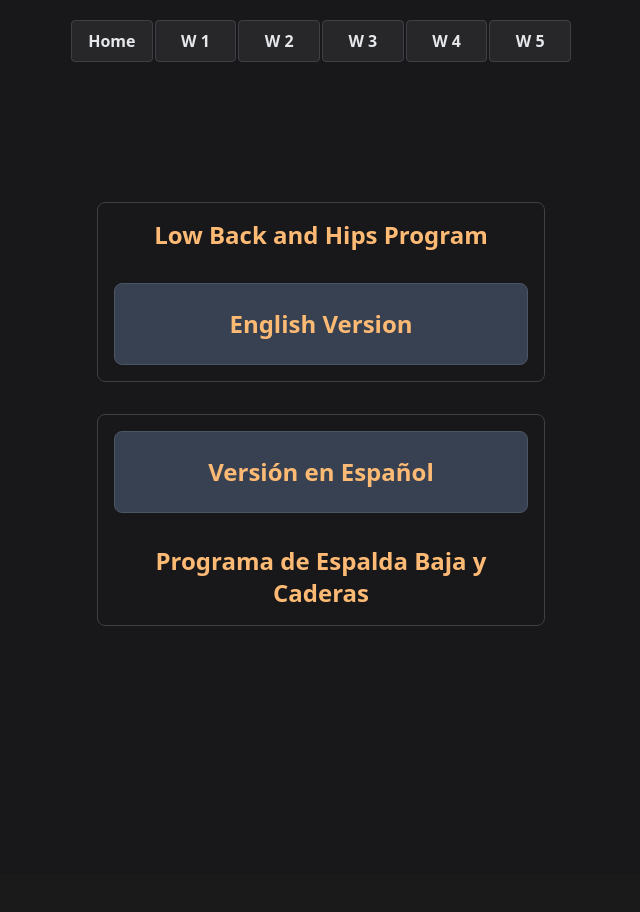
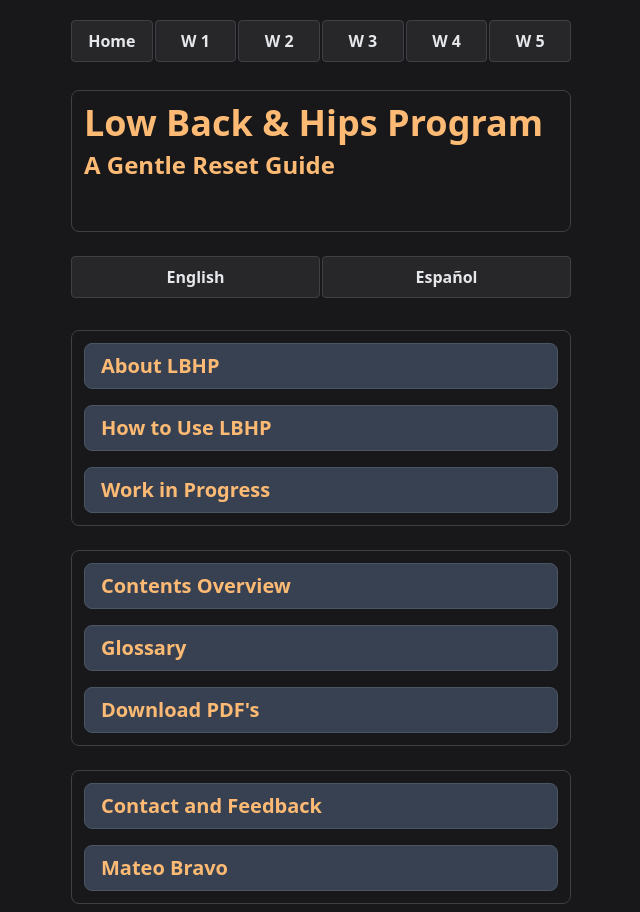
Before and after one commit to computermancer/LBHP, a Next.js app: page / in a window 1280 px wide. Shown: the whole page, without its empty margins (319-959 px from the left). Before the commit the page ends 874 px from the top, so only its background shows below. Built offline with nearby package versions, Linux system fonts and the light colour scheme.

Commit message:
languagestuff

```diff
--- a/pages/download.js
+++ b/pages/download.js
@@ -28,7 +28,7 @@ export default function Download() {
                   <a
                     href={pdf.file}
                     download={pdf.file.split('/').pop()}
-                    className="bg-gray-700 hover:bg-gray-600 text-orange-300 text-xl font-semibold py-2 px-4 rounded w-full text-left"
+                    className="w-full bg-gray-700 hover:bg-gray-600 text-orange-300 text-xl font-semibold py-2 px-4 rounded-lg transition-colors border border-gray-600"
                   >
                     {pdf.label}
                   </a>
--- a/pages/home.js
+++ b/pages/home.js
@@ -3,10 +3,10 @@ import LangNavBar from '../components/LangNavBar';
 
 export default function Home() {
   const languages = [
-    { code: 'en', name: 'English' },
-    { code: 'es', name: 'Español' }
+    { code: 'home', name: 'English' },
+    { code: 'espanol/inicio', name: 'Español' }
   ];
-  const currentLanguage = 'en';
+  const currentLanguage = 'English';
 
   return (
     <div className="min-h-screen bg-zinc-900">
--- a/pages/index.js
+++ b/pages/index.js
@@ -1,29 +1,91 @@
 import Link from 'next/link';
+import LangNavBar from '../components/LangNavBar';
 
 export default function Home() {
+  const languages = [
+    { code: 'home', name: 'English' },
+    { code: 'espanol/inicio', name: 'Español' }
+  ];
+  const currentLanguage = 'English';
+
   return (
-    <main className="flex flex-col items-center justify-start min-h-screen bg-zinc-900 text-gray-200 pt-32">
-      <div className="bg-zinc-900 border border-zinc-700 rounded-lg p-4 w-full max-w-md">
-        <h1 className="text-orange-300 text-2xl font-bold mb-8 text-center">Low Back and Hips Program</h1>
-        <div className="space-y-8 w-full">
-          <Link href="/home" className="block">
-            <button className="w-full bg-gray-700 hover:bg-gray-600 text-orange-300 text-2xl font-bold py-6 px-4 rounded-lg transition-colors border border-gray-600">
-              English Version
+    <div className="min-h-screen bg-zinc-900">
+      <main className="px-8 text-gray-200 font-sans pt-4 pb-2">
+        <div className="max-w-[500px] mx-auto">
+          <div className="bg-zinc-900 rounded-lg border border-zinc-700 p-3 mb-3">
+            <h1 className="text-orange-300 text-4xl font-bold mb-1">Low Back & Hips Program</h1>
+            <h2 className="text-orange-300 text-2xl font-bold mb-0 leading-relaxed" style={{ lineHeight: '1.5em', height: '3em' }}>A Gentle Reset Guide</h2>
+          </div>
+          <div className="h-1"></div>
+          <LangNavBar languages={languages} currentLanguage={currentLanguage} />
+          <div className="h-6"></div>
+
+          <div className="space-y-6">
+            {/* First Card - About/How/Work */}
+            <div className="bg-zinc-900 rounded-lg border border-zinc-700 p-3">
+              <div className="space-y-4">
+                <Link href="/aboutLBHP" className="block">
+                  <button className="bg-gray-700 hover:bg-gray-600 text-orange-300 text-xl font-semibold py-2 px-4 rounded-lg w-full text-left border border-gray-600">
+                    About LBHP
+                  </button>
+                </Link>
+
+                <Link href="/howtouse" className="block">
+                  <button className="bg-gray-700 hover:bg-gray-600 text-orange-300 text-xl font-semibold py-2 px-4 rounded-lg w-full text-left border border-gray-600">
+                    How to Use LBHP
+                  </button>
+                </Link>
+
+                <Link href="/workinprogress" className="block">
+                  <button className="bg-gray-700 hover:bg-gray-600 text-orange-300 text-xl font-semibold py-2 px-4 rounded-lg w-full text-left border border-gray-600">
+                    Work in Progress
                   </button>
                 </Link>
               </div>
             </div>
 
-      <div className="bg-zinc-900 border border-zinc-700 rounded-lg p-4 w-full max-w-md mt-8">
-        <div>
-          <Link href="/espanol/inicio" className="block">
-            <button className="w-full bg-gray-700 hover:bg-gray-600 text-orange-300 text-2xl font-bold py-6 px-4 rounded-lg transition-colors border border-gray-600">
-              Versión en Español
+            {/* Second Card - Contents/Glossary/Download */}
+            <div className="bg-zinc-900 rounded-lg border border-zinc-700 p-3">
+              <div className="space-y-4">
+                <Link href="/contents" className="block">
+                  <button className="bg-gray-700 hover:bg-gray-600 text-orange-300 text-xl font-semibold py-2 px-4 rounded-lg w-full text-left border border-gray-600">
+                    Contents Overview
                   </button>
                 </Link>
-          <h2 className="text-orange-300 text-2xl font-bold mt-8 text-center">Programa de Espalda Baja y Caderas</h2>
+
+                <Link href="/glossary" className="block">
+                  <button className="bg-gray-700 hover:bg-gray-600 text-orange-300 text-xl font-semibold py-2 px-4 rounded-lg w-full text-left border border-gray-600">
+                    Glossary
+                  </button>
+                </Link>
+
+                <Link href="/download" className="block">
+                  <button className="bg-gray-700 hover:bg-gray-600 text-orange-300 text-xl font-semibold py-2 px-4 rounded-lg w-full text-left border border-gray-600">
+                    Download PDF's
+                  </button>
+                </Link>
+              </div>
+            </div>
+
+            {/* Third Card - Contact/Mateo */}
+            <div className="bg-zinc-900 rounded-lg border border-zinc-700 p-3">
+              <div className="space-y-4">
+                <Link href="/feedback" className="block">
+                  <button className="bg-gray-700 hover:bg-gray-600 text-orange-300 text-xl font-semibold py-2 px-4 rounded-lg w-full text-left border border-gray-600">
+                    Contact and Feedback
+                  </button>
+                </Link>
+
+                <Link href="/mateobravo" className="block">
+                  <button className="bg-gray-700 hover:bg-gray-600 text-orange-300 text-xl font-semibold py-2 px-4 rounded-lg w-full text-left border border-gray-600">
+                    Mateo Bravo
+                  </button>
+                </Link>
+              </div>
+            </div>
           </div>
         </div>
       </main>
+    </div>
   );
 }
```
Lines whose indentation alone changed are shown as unchanged.
